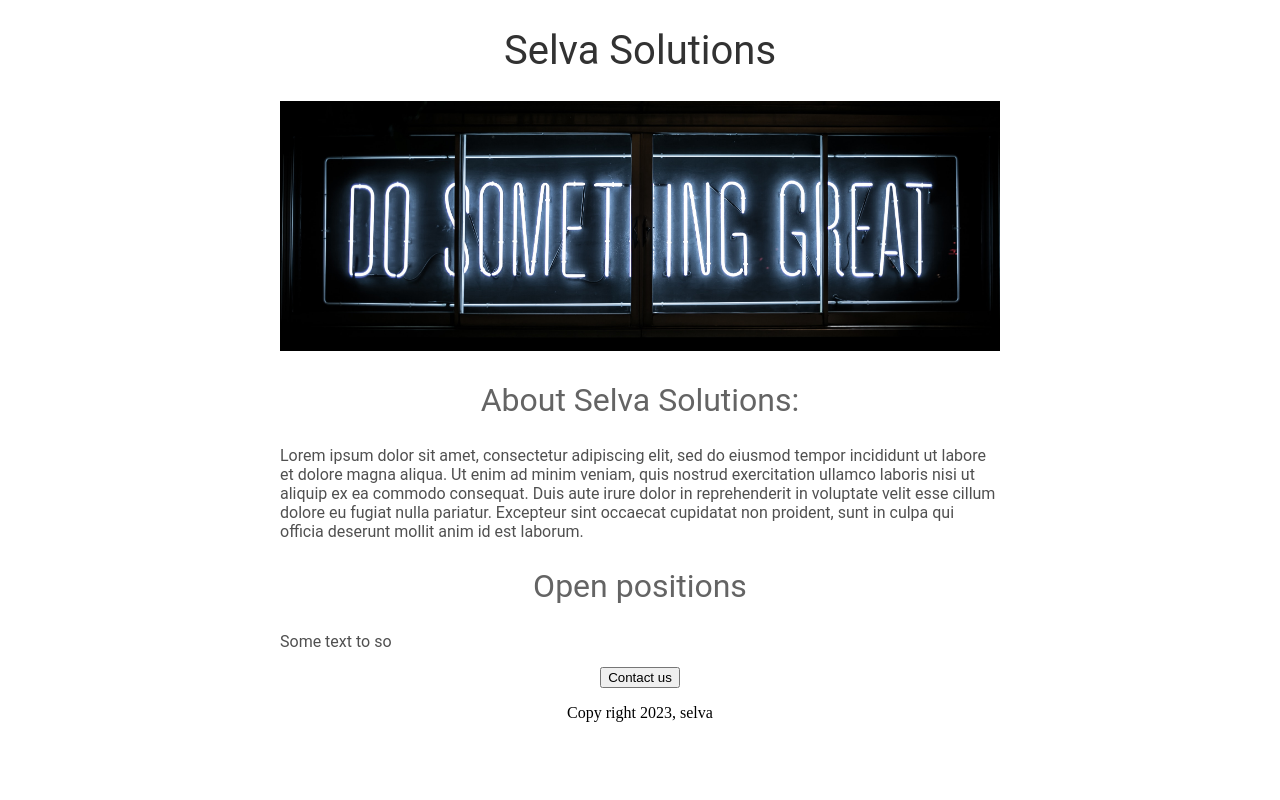
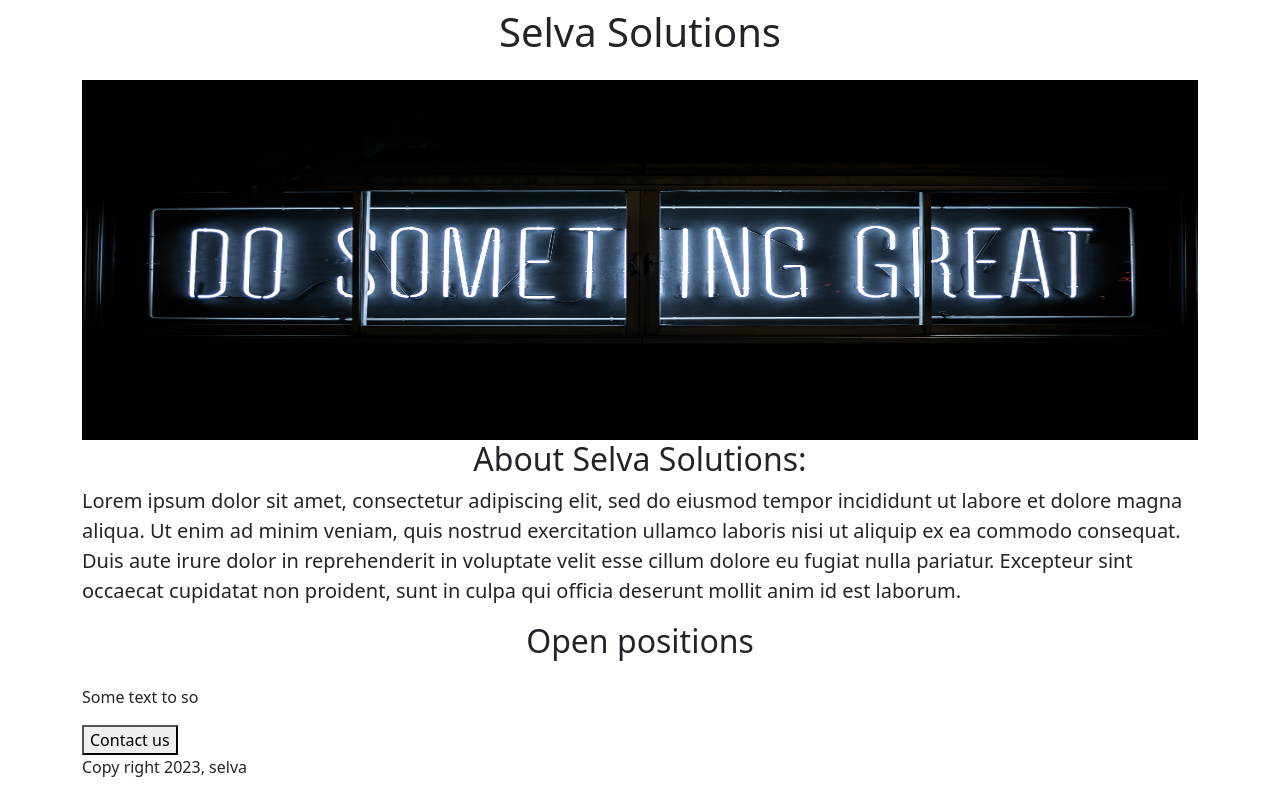
Before and after one commit to selvakumar3042/selvakumar-careers-website, a Flask app: page / in a window 1280 px wide. Run offline with Flask 2, Linux system fonts and the light colour scheme.

Commit message:
20230501

```diff
--- a/app.py
+++ b/app.py
@@ -5,7 +5,7 @@ app = Flask(__name__)
 
 @app.route("/")
 def hello():
-  return render_template('homepage.html')
+  return render_template('myhome.html')
 
 
 if __name__ == "__main__":
--- a/templates/myhome.html
+++ b/templates/myhome.html
@@ -5,16 +5,22 @@
   <meta charset="utf-8">
   <meta name="viewport" content="width=device-width, initial-scale=1">
   <link href="https://cdn.jsdelivr.net/npm/bootstrap@5.3.0-alpha3/dist/css/bootstrap.min.css" rel="stylesheet" integrity="sha384-KK94CHFLLe+nY2dmCWGMq91rCGa5gtU4mk92HdvYe+M/SXH301p5ILy+dN9+nJOZ" crossorigin="anonymous">
+  <style>
+      #banner {
+      width: 100%;
+      height: 360px;
+        }
+  </style>
 </head>
 <body>
-    <div>
-    <h1>Selva Solutions</h1>
-    <img id="banner" src="https://selvakumar-careers-website.selvakumar3042.repl.co/static/banner.jpg" height="320">
-    <h2>About Selva Solutions:</h2>
-    <p > Lorem ipsum dolor sit amet, consectetur adipiscing elit, sed do eiusmod tempor incididunt ut labore et dolore magna aliqua. Ut enim ad minim veniam, quis nostrud exercitation ullamco laboris nisi ut aliquip ex ea commodo consequat. Duis aute irure dolor in reprehenderit in voluptate velit esse cillum dolore eu fugiat nulla pariatur. Excepteur sint occaecat cupidatat non proident, sunt in culpa qui officia deserunt mollit anim id est laborum.</p>
-  <h2>Open positions</h2>
+    <div class="container">
+    <h1 class="text-center mt-2 mb-4">Selva Solutions</h1>
+    <img class="img-fluid" id="banner" src="https://selvakumar-careers-website.selvakumar3042.repl.co/static/banner.jpg" height="320">
+    <h2 class="text-center">About Selva Solutions:</h2>
+    <p class="lead"> Lorem ipsum dolor sit amet, consectetur adipiscing elit, sed do eiusmod tempor incididunt ut labore et dolore magna aliqua. Ut enim ad minim veniam, quis nostrud exercitation ullamco laboris nisi ut aliquip ex ea commodo consequat. Duis aute irure dolor in reprehenderit in voluptate velit esse cillum dolore eu fugiat nulla pariatur. Excepteur sint occaecat cupidatat non proident, sunt in culpa qui officia deserunt mollit anim id est laborum.</p>
+  <h2 class="text-center mt-2 mb-4" >Open positions</h2>
     <p >Some text to so </p>
-      <div style="text-align:center;">
+      <div >
     <button>Contact us</button>
       <p>Copy right 2023, selva</p>
       </div>
```
